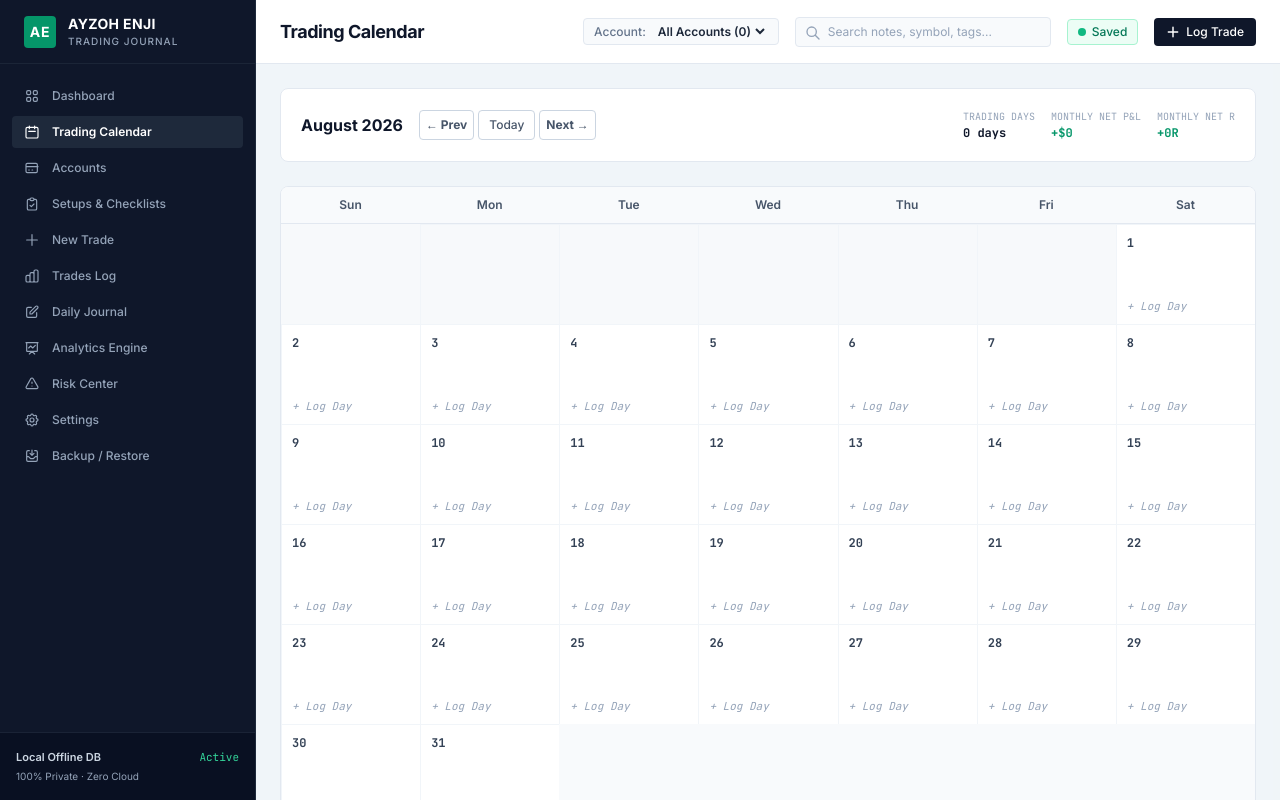
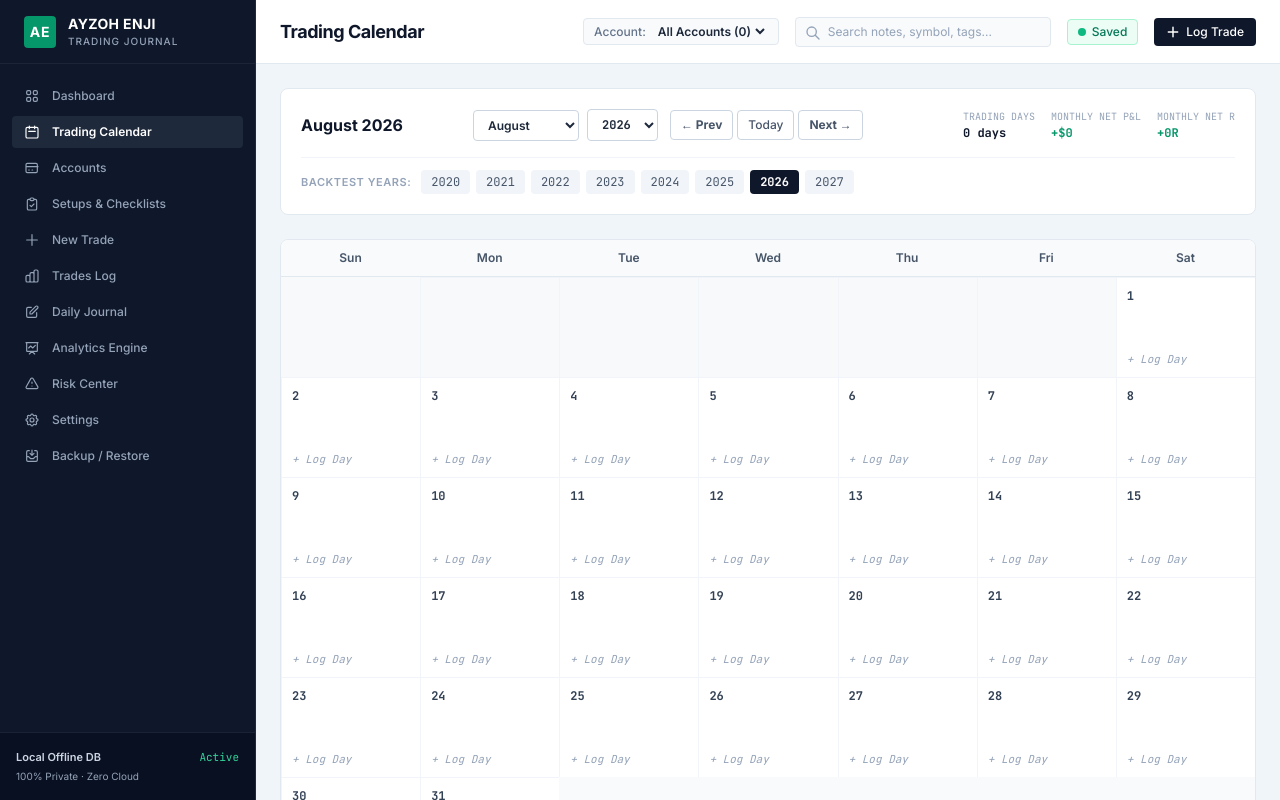
Before and after one commit to HalidHussenGit/Trading-Journal, a React (Vite) app: page / in a window 1280 px wide. Both pictures are taken after a click on the button "Trading Calendar". Built offline with nearby package versions, Linux system fonts and the light colour scheme.

Commit message:
calander

```diff
--- a/src/pages/DailyJournal.tsx
+++ b/src/pages/DailyJournal.tsx
@@ -13,6 +13,14 @@ export const DailyJournal: React.FC = () => {
   // Month navigation helpers
   const year = currentMonth.getFullYear();
   const month = currentMonth.getMonth();
+
+  const monthsList = [
+    'January', 'February', 'March', 'April', 'May', 'June',
+    'July', 'August', 'September', 'October', 'November', 'December'
+  ];
+
+  // Years starting from 2020 for backtesting support
+  const availableYears = Array.from({ length: 16 }, (_, i) => 2020 + i);
 
   const firstDayOfMonth = new Date(year, month, 1);
   const lastDayOfMonth = new Date(year, month + 1, 0);
@@ -62,15 +70,42 @@ export const DailyJournal: React.FC = () => {
   return (
     <div className="p-6 space-y-6 max-w-6xl mx-auto">
       {/* Calendar Header & Monthly Summary Bar */}
-      <div className="bg-white p-5 rounded-lg border border-slate-200 shadow-xs flex flex-wrap items-center justify-between gap-4">
-        <div className="flex items-center gap-4">
-          <h2 className="text-base font-bold text-slate-900">
+      <div className="bg-white p-5 rounded-lg border border-slate-200 shadow-xs space-y-4">
+        <div className="flex flex-wrap items-center justify-between gap-4">
+          <div className="flex flex-wrap items-center gap-3">
+            <h2 className="text-base font-bold text-slate-900 min-w-[160px]">
               {currentMonth.toLocaleString('default', { month: 'long', year: 'numeric' })}
             </h2>
+
+            {/* Direct Month & Year Dropdown Selectors */}
+            <div className="flex items-center gap-2">
+              <select
+                value={month}
+                onChange={(e) => setCurrentMonth(new Date(year, parseInt(e.target.value), 1))}
+                className="px-2.5 py-1.5 border border-slate-300 rounded text-xs font-semibold text-slate-800 bg-white focus:ring-1 focus:ring-slate-900 focus:outline-none cursor-pointer"
+              >
+                {monthsList.map((mName, idx) => (
+                  <option key={idx} value={idx}>{mName}</option>
+                ))}
+              </select>
+
+              <select
+                value={year}
+                onChange={(e) => setCurrentMonth(new Date(parseInt(e.target.value), month, 1))}
+                className="px-2.5 py-1.5 border border-slate-300 rounded text-xs font-bold text-slate-800 bg-white focus:ring-1 focus:ring-slate-900 focus:outline-none cursor-pointer font-mono"
+              >
+                {availableYears.map(y => (
+                  <option key={y} value={y}>{y}</option>
+                ))}
+              </select>
+            </div>
+
+            {/* Stepper Buttons */}
             <div className="flex items-center gap-1">
               <button
                 onClick={() => setCurrentMonth(new Date(year, month - 1, 1))}
-              className="p-1.5 border border-slate-300 rounded text-slate-600 hover:bg-slate-50 text-xs font-bold"
+                className="px-2.5 py-1.5 border border-slate-300 rounded text-slate-600 hover:bg-slate-50 text-xs font-bold"
+                title="Previous Month"
               >
                 ← Prev
               </button>
@@ -82,7 +117,8 @@ export const DailyJournal: React.FC = () => {
               </button>
               <button
                 onClick={() => setCurrentMonth(new Date(year, month + 1, 1))}
-              className="p-1.5 border border-slate-300 rounded text-slate-600 hover:bg-slate-50 text-xs font-bold"
+                className="px-2.5 py-1.5 border border-slate-300 rounded text-slate-600 hover:bg-slate-50 text-xs font-bold"
+                title="Next Month"
               >
                 Next →
               </button>
@@ -107,6 +143,25 @@ export const DailyJournal: React.FC = () => {
                 {monthNetR >= 0 ? '+' : ''}{monthNetR}R
               </span>
             </div>
+          </div>
+        </div>
+
+        {/* Quick Backtest Year Selector Bar */}
+        <div className="flex items-center gap-1.5 pt-3 border-t border-slate-100 overflow-x-auto">
+          <span className="text-[11px] font-semibold text-slate-400 uppercase tracking-wider mr-1">Backtest Years:</span>
+          {[2020, 2021, 2022, 2023, 2024, 2025, 2026, 2027].map(y => (
+            <button
+              key={y}
+              onClick={() => setCurrentMonth(new Date(y, month, 1))}
+              className={`px-2.5 py-1 rounded text-xs font-mono transition-colors ${
+                year === y
+                  ? 'bg-slate-900 text-white font-bold shadow-xs'
+                  : 'bg-slate-100 text-slate-600 hover:bg-slate-200'
+              }`}
+            >
+              {y}
+            </button>
+          ))}
         </div>
       </div>
 
```
Lines whose indentation alone changed are shown as unchanged.
